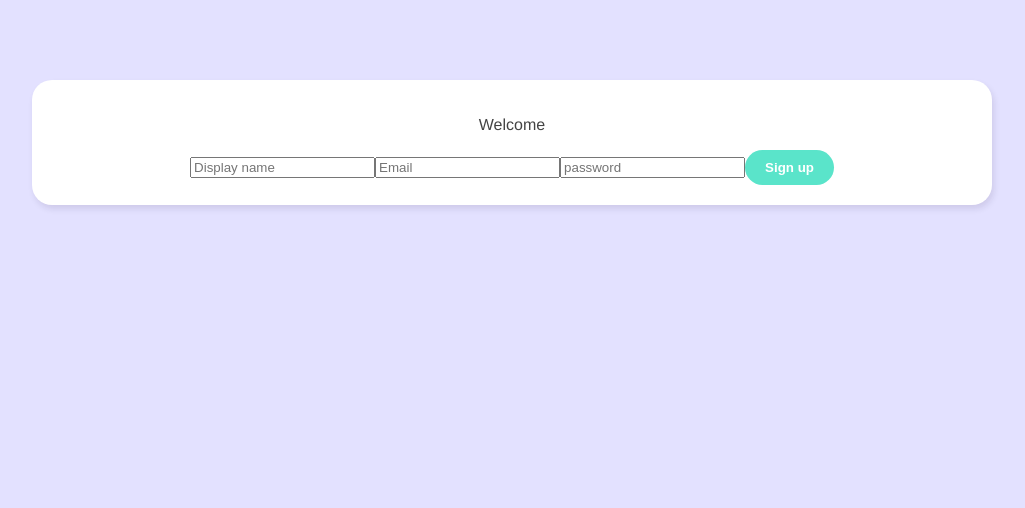
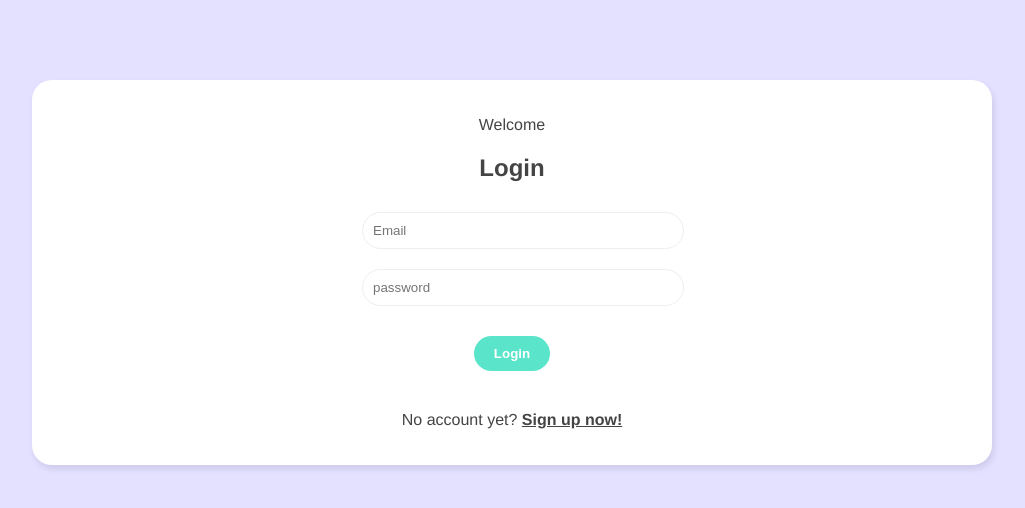
Before and after one commit to KA-devl/Live-chat-room, a Vue app: page / in a window 1280 px wide. Shown: the top 508 px of the page, without its empty margins (128-1153 px from the left). Built offline with nearby package versions, Linux system fonts and the light colour scheme.

Commit message:
Added login form & sign up form

```diff
--- /dev/null
+++ b/src/components/LoginForm.vue
@@ -0,0 +1,28 @@
+<template>
+  <form @submit.prevent="handleSubmit">
+    <input type="email" required placeholder="Email" v-model="email">
+    <input type="password" required placeholder="password" v-model ="password">
+    <button>Login</button>
+  </form>
+</template>
+
+<script>
+import { ref } from 'vue'
+export default {
+  setup(){
+    const email = ref('')
+    const password = ref('')
+
+    const handleSubmit = () =>{
+      console.log(email.value, password.value)
+    }
+
+    return {email, password, handleSubmit}
+  }
+
+}
+</script>
+
+<style>
+
+</style>
--- a/src/components/Signup.vue
+++ b/src/components/SignupForm.vue
@@ -8,7 +8,7 @@
 </template>
 
 <script>
-import { ref } from '@vue/reactivity'
+import { ref } from 'vue'
 export default {
   setup(){
     const displayName = ref('')
@@ -19,7 +19,7 @@
       console.log(displayName.value, email.value, password.value)
     }
 
-    return {displayName, email, password}
+    return {displayName, email, password, handleSubmit}
   }
 
 }
--- a/src/views/Welcome.vue
+++ b/src/views/Welcome.vue
@@ -1,15 +1,31 @@
 <template>
   <div class="welcome container">
     <p>Welcome</p>
-    <SignupForm/>
+    <div v-if="showLogin">
+      <h2>Login</h2>
+      <LoginForm/>
+      <p>No account yet? <span @click="showLogin = false"> Sign up now!</span></p>
+    </div>
+    <div v-else>
+      <h2>Sign Up</h2>
+      <SignupForm/>
+      <p>Already have an account? <span @click="showLogin = true"> Login now!</span></p>
+    </div>
   </div>
 </template>
 
 <script>
-import SignupForm from '../components/Signup.vue'
+import SignupForm from '../components/SignupForm.vue'
+import LoginForm from '../components/LoginForm.vue'
+import {ref} from 'vue'
 
 export default {
-  components : {SignupForm}
+  components : {SignupForm, LoginForm},
+  setup(){
+    const showLogin = ref(true)
+
+    return {showLogin}
+  }
 
 }
 </script>
@@ -19,5 +35,30 @@
   text-align: center;
   padding:20px 0;
 }
-
+ /* form styles */
+ .welcome form {
+    width: 300px;
+    margin: 20px auto;
+  }
+  .welcome label {
+    display: block;
+    margin: 20px 0 10px;
+  }
+  .welcome input {
+    width: 100%;
+    padding: 10px;
+    border-radius: 20px;
+    border: 1px solid #eee;
+    outline: none;
+    color: #999;
+    margin: 10px auto;
+  }
+  .welcome span{
+    font-weight: bold;
+    text-decoration: underline;
+    cursor: pointer;
+  }
+  .welcome button{
+    margin : 20px auto;
+  }
 </style>
```
